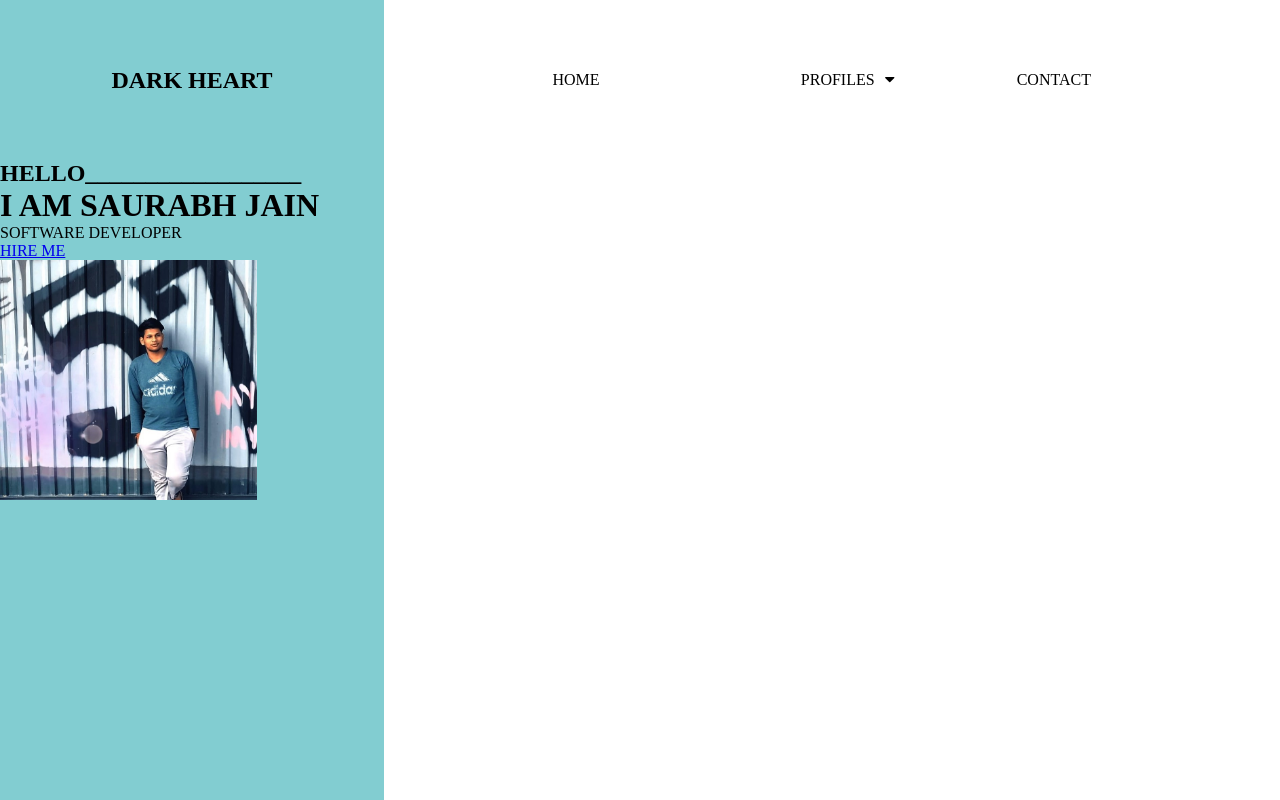
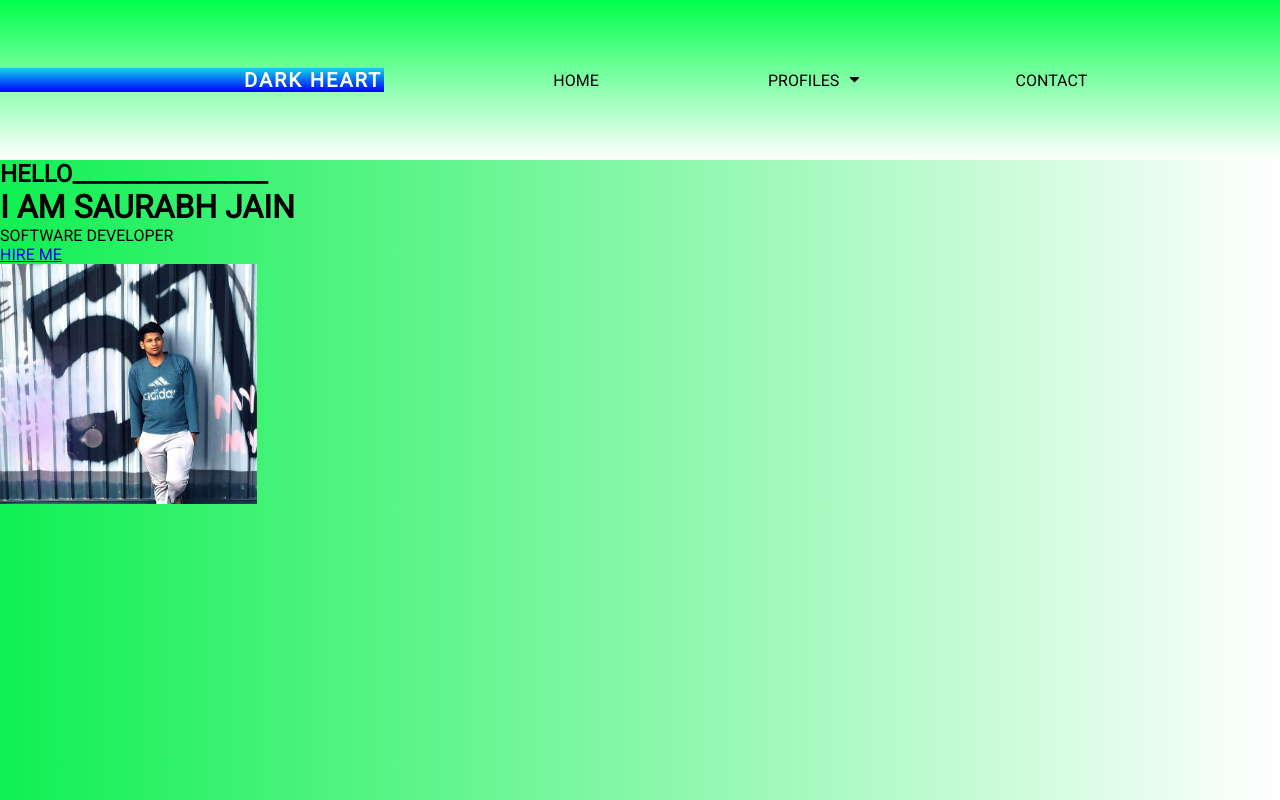
Before and after one commit to jsourabh1/Simple_protfolio_Template, a plain HTML site: page index.html in a window 1280 px wide. Drawn offline with Linux system fonts and the light colour scheme.

Commit message:
Update index.css
1) change the background color of left side content
2) cahnge the css for the drop down menu
3)add the css for the navingation bar and animation to logo

```diff
--- a/index.css
+++ b/index.css
@@ -1,7 +1,7 @@
 *{
 	margin:0;
 	padding: 0;
-
+	font-family: 'Roboto', sans-serif;
 	text-transform: uppercase;
 }
 
@@ -9,7 +9,7 @@ header{
 
 	width: 100%;
 	height: 100vh;
-	background: linear-gradient(to left,white 70%,rgb(130,205,209) 30%);
+	background: linear-gradient(to left,white ,rgb(15, 240, 82) );
 
 }
 
@@ -46,33 +46,41 @@ nav a{
 	width: 30%;
 	/*background-color: black;*/
 	display: flex;
+	/* background-color: #5050cb; */
 	justify-content: space-around;
 	text-decoration: none;
 	color: black;
 }
 .dropdown-content{
+	position: absolute;
+	width: 200px;
 	display: none;
 }
-.dropdown-btn:hover .dropdown-content{
+.dropdown-btn:hover .dropdown-content {
 
 	display: block;
-	position: absolute;
-	margin-top: 15px;
-	margin-left: -15px;
-	background-color: #5050cb;
+	/* position: absolute; */
+	/* margin-top: 15px; */
+	/* margin-left: -15px; */
+	/* background-color: #5050cb; */
 
-	width: 12%;
+	/* width: 12%; */
 
 }
-.profiles{
+
+.dropdown-btn+li{
+	display: block;
+	background: brown;
+}
+/* .profiles{
 	display: flex;
 	/*background-color: blue;*/
-	justify-content: space-around;
+	/* justify-content: space-around;
 	align-items: center;
 }
+ */
 
-
-.dropdown-btn:hover .dropdown-content li{
+/* .dropdown-btn:hover .dropdown-content li{
 
 	display: flex;
 	flex-direction: column;
@@ -81,11 +89,49 @@ nav a{
 	border-bottom: 2px solid #68e1d7;
 
   /*bottom: -10px;*/
-	margin:10px;
+	/* margin:10px;
   text-transform: uppercase;
 
-}
+} */
 .fas{
 
 	margin-left: 10px;
 }
+
+
+.navsection{
+	width: 100%;
+	height: 20vh;
+	background-color: blueviolet;
+	display: flex;
+	justify-content: space-around;
+	align-items:center;
+	background: linear-gradient(to top,white,rgb(0, 255, 76) );
+
+
+}
+
+.logo{
+	font-family: 'Roboto', sans-serif;
+	width: 43%;
+	background: linear-gradient(rgb(15, 211, 236),blue);
+	padding-left:100px ;
+	color: white;
+	box-sizing: border-box;
+
+}
+
+.logo h2{
+	letter-spacing: 2px;
+	font-size: 20px;
+	animation: moving 5s linear infinite;
+	animation-direction: alternate;
+}
+
+@keyframes moving{
+
+	from{
+		padding-right: 50%;
+	}
+	to {padding-left: 50%;}
+}
```
